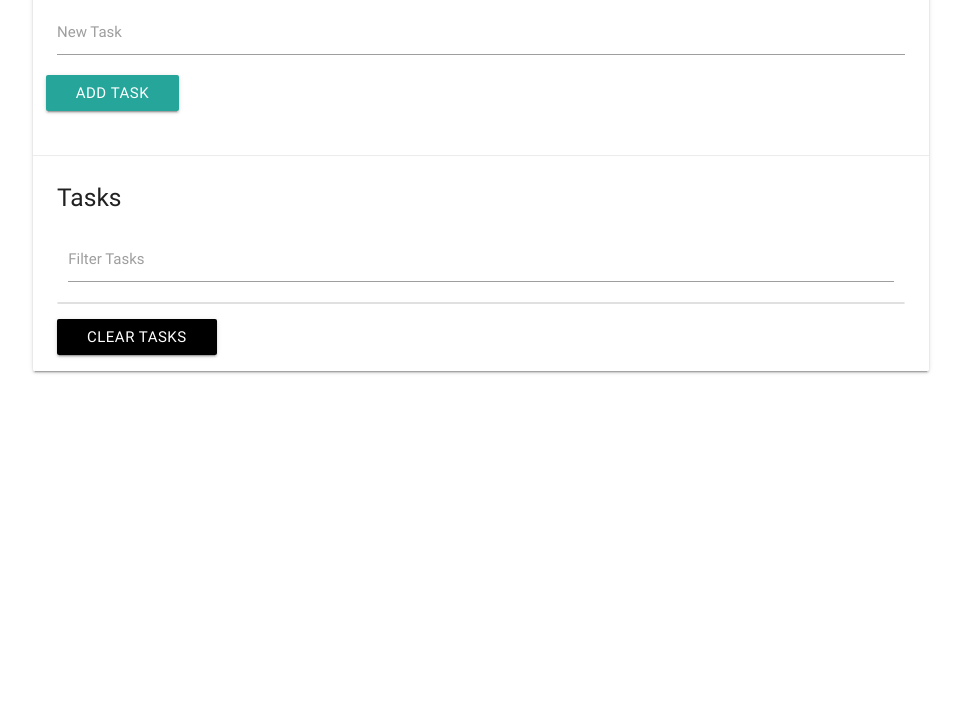
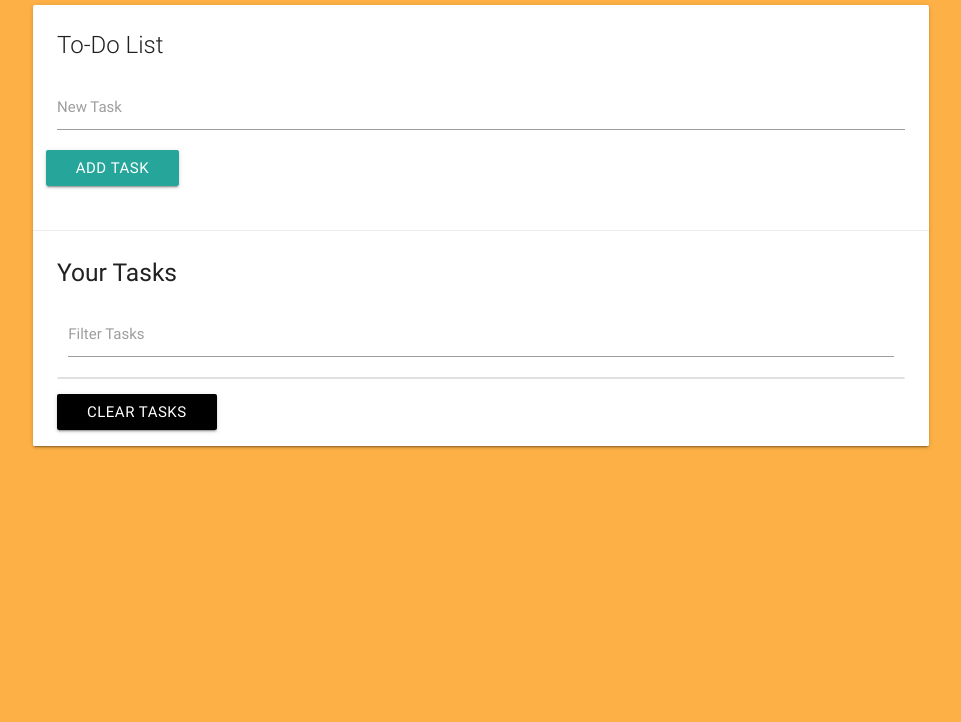
Before and after one commit to souravkumardubey/TaskList, a plain HTML site: page index.html in a window 1280 px wide. Shown: the part 78-800 px from the top of the page, without its empty margins (159-1120 px from the left). Drawn offline with nearby package versions, Linux system fonts and the light colour scheme.

Commit message:
Just linked the css file

```diff
--- a/index.html
+++ b/index.html
@@ -7,7 +7,8 @@
     <link rel="stylesheet" href="https://cdnjs.cloudflare.com/ajax/libs/materialize/0.100.2/css/materialize.min.css">
     <link href="https://maxcdn.bootstrapcdn.com/font-awesome/4.7.0/css/font-awesome.min.css" rel="stylesheet" integrity="sha384-wvfXpqpZZVQGK6TAh5PVlGOfQNHSoD2xbE+QkPxCAFlNEevoEH3Sl0sibVcOQVnN"
       crossorigin="anonymous">
-    <title>Task List</title>
+    <link rel="stylesheet" href="style.css">
+    <title>Track To-Do</title>
 </head>
 <body>
 
@@ -16,7 +17,7 @@
             <div class="col s12">
                 <div id="main" class="card">
                     <div class="card-content">
-                        <span class="card-title">Task List</span>
+                        <span class="card-title">To-Do List</span>
                         <div class="row">
                             <form id="task-form">
                                 <div class="input-field col s12">
@@ -29,7 +30,7 @@
                     </div>
                     <div class="card-action">
                         <h5 id="task-title">
-                            Tasks
+                            Your Tasks
                         </h5>
                         <div class="input-field col s12">
                             <input type="text" name="filter" id="filter">
```
